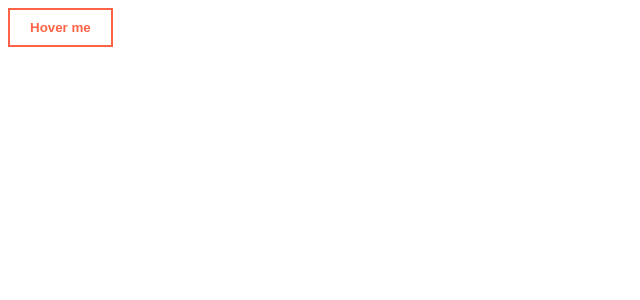
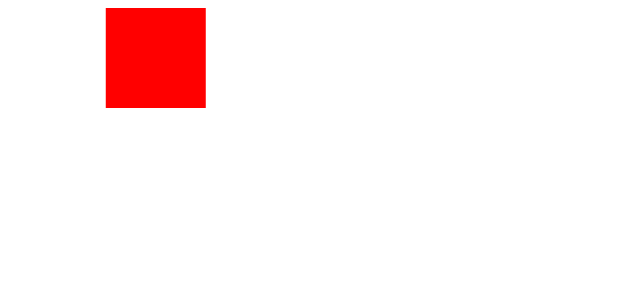
Before and after one commit to snayeemu/css-animations, a React (Vite) app: page / in a window 1280 px wide. Shown: the top 300 px of the page, without its empty margins (0-640 px from the left). Built offline with nearby package versions, Linux system fonts and the light colour scheme.

Commit message:
moving animation added

```diff
--- a/src/App.css
+++ b/src/App.css
@@ -1,30 +1,21 @@
-.btn {
-  border: 2px solid tomato;
-  background-color: transparent;
-  padding: 10px 20px;
-  position: relative;
-  overflow: hidden;
-  color: tomato;
-  font-weight: bold;
+.box {
+  height: 100px;
+  width: 100px;
+  background-color: red;
+  animation-name: moving;
+  animation-duration: 5s;
+  animation-direction: alternate;
+  animation-iteration-count: infinite;
 }
 
-.btn:hover {
-  color: white;
+@keyframes moving {
+  0% {
+    transform: translate(0);
+  }
+  50% {
+    transform: translate(100px);
+  }
+  100% {
+    transform: translate(1000px);
+  }
 }
-
-.btn::after {
-  content: "";
-  background-color: tomato;
-  width: 100%;
-  height: 100%;
-  position: absolute;
-  top: 0;
-  right: 0;
-  transition-duration: 500ms;
-  z-index: -1;
-  transform: translateX(100%);
-}
-
-.btn:hover:after {
-  transform: translateX(0);
-}
--- a/src/App.tsx
+++ b/src/App.tsx
@@ -1,12 +1,9 @@
-import { useState } from "react";
 import "./App.css";
 
 function App() {
-  const [count, setCount] = useState(0);
-
   return (
     <div className="main">
-      <button className="btn">Hover me</button>
+      <div className="box"></div>
     </div>
   );
 }
```
